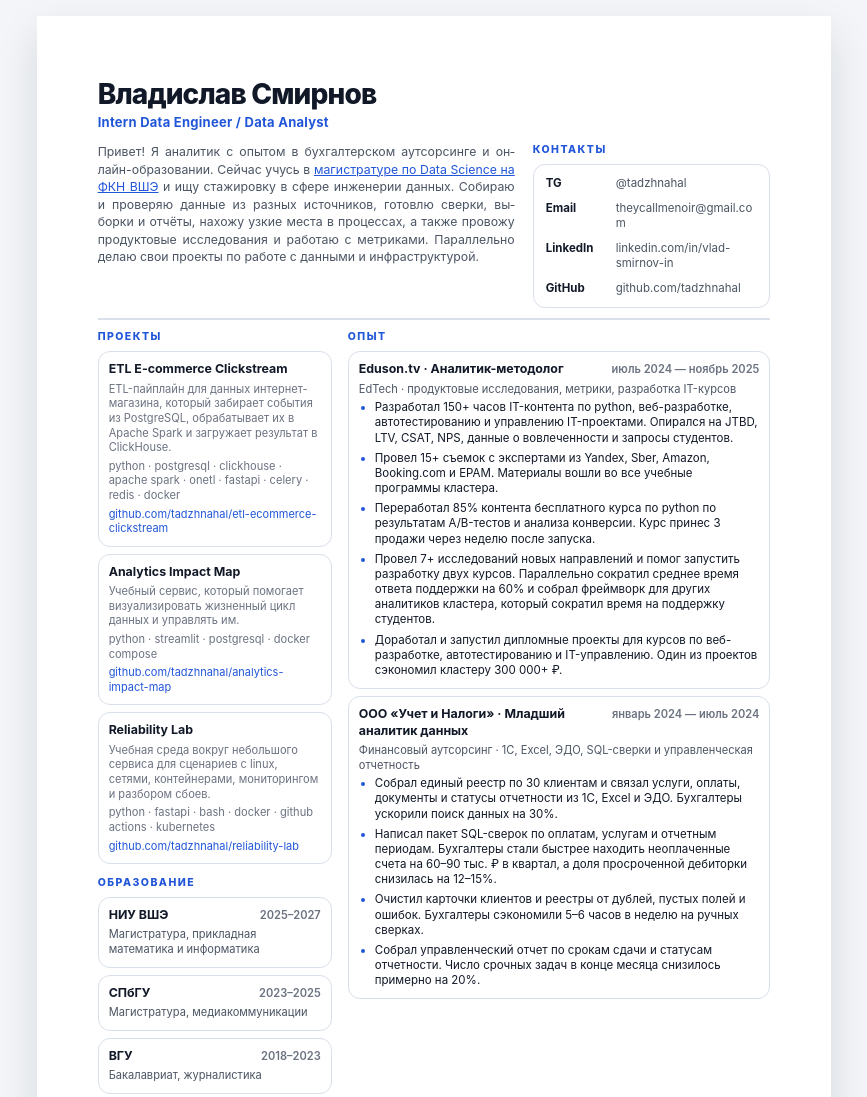
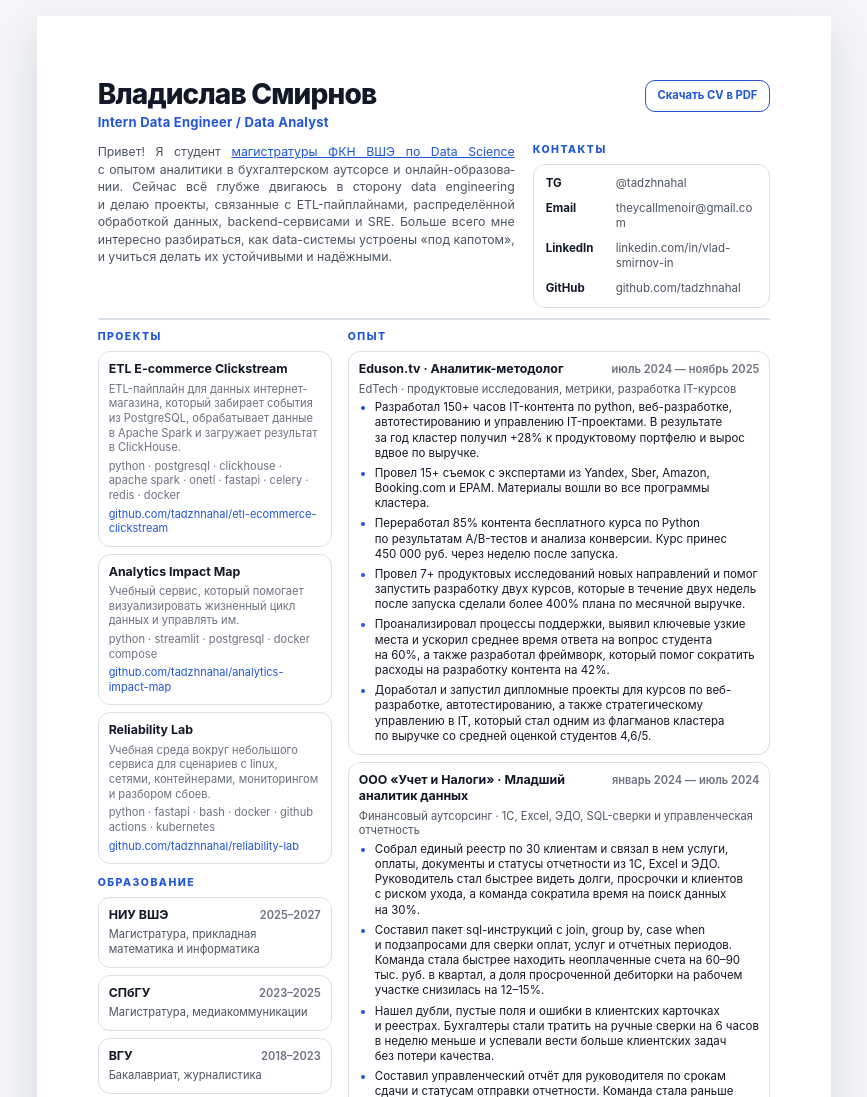
Before and after one commit to tadzhnahal/tadzhnahal.github.io, a plain HTML site: page index.html in a window 1280 px wide. Shown: the top 1097 px of the page, without its empty margins (206-1073 px from the left). Drawn offline with Linux system fonts and the light colour scheme.

Commit message:
update CV page and add PDF

```diff
--- a/index.html
+++ b/index.html
@@ -52,7 +52,7 @@
       display: grid;
       grid-template-columns: 1.72fr 0.98fr;
       grid-template-areas:
-        "intro ."
+        "intro action"
         "summary contacts";
       gap: 12px 18px;
       padding-bottom: 10px;
@@ -63,6 +63,14 @@
     .header-main {
       grid-area: intro;
       min-width: 0;
+    }
+
+    .header-actions {
+      grid-area: action;
+      min-width: 0;
+      display: flex;
+      justify-content: flex-end;
+      align-items: flex-start;
     }
 
     .header-side {
@@ -109,6 +117,28 @@
     }
 
     .summary a:hover {
+      color: #173f9b;
+    }
+
+    .download-btn {
+      display: inline-flex;
+      align-items: center;
+      justify-content: center;
+      padding: 8px 12px;
+      border: 1px solid var(--accent);
+      border-radius: 10px;
+      background: #fff;
+      color: var(--accent);
+      font-size: 11.2px;
+      font-weight: 700;
+      line-height: 1.2;
+      white-space: nowrap;
+      transition: background 0.2s ease, border-color 0.2s ease, color 0.2s ease;
+    }
+
+    .download-btn:hover {
+      background: var(--accent-soft);
+      border-color: var(--accent);
       color: #173f9b;
     }
 
@@ -265,7 +295,7 @@
       background: linear-gradient(90deg, #2156d9 0%, #2156d9 34%, #2f855a 34%, #2f855a 64%, #c76b00 64%, #c76b00 100%);
     }
 
-    @media (max-width: 980px) {
+    @media screen and (max-width: 980px) {
       .page {
         width: 100%;
         min-height: auto;
@@ -278,8 +308,13 @@
         grid-template-columns: 1fr;
         grid-template-areas:
           "intro"
+          "action"
           "summary"
           "contacts";
+      }
+
+      .header-actions {
+        justify-content: flex-start;
       }
 
       .content {
@@ -295,22 +330,62 @@
     @media print {
       html, body {
         background: #fff;
+        -webkit-print-color-adjust: exact;
+        print-color-adjust: exact;
+      }
+
+      body {
+        margin: 0;
+        padding: 0;
       }
 
       .page {
         width: 210mm;
         min-height: 297mm;
         margin: 0;
+        padding: 17mm 16mm 14mm;
         box-shadow: none;
+        background: #fff;
+        gap: 10px;
       }
 
-      a {
+      .header {
+        display: grid;
+        grid-template-columns: 1.72fr 0.98fr !important;
+        grid-template-areas:
+          "intro ."
+          "summary contacts" !important;
+        gap: 12px 18px !important;
+        align-items: start;
+      }
+
+      .content {
+        display: grid;
+        grid-template-columns: 0.82fr 1.48fr !important;
+        gap: 16px !important;
+      }
+
+      .sidebar,
+      .main {
+        display: flex;
+        flex-direction: column;
+        gap: 12px;
+      }
+
+      .header-actions,
+      .download-btn {
+        display: none !important;
+      }
+
+      a,
+      .summary a,
+      .project-link,
+      .contact-value {
         text-decoration: none;
       }
 
       .summary a {
         color: inherit;
-        text-decoration: none;
       }
     }
   </style>
@@ -323,12 +398,14 @@
         <div class="role">Intern Data Engineer / Data Analyst</div>
       </div>
 
+      <div class="header-actions">
+        <a class="download-btn" href="Vladislav_Smirnov_CV.pdf" download="Vladislav_Smirnov_CV.pdf">Скачать CV в PDF</a>
+      </div>
+
       <p class="summary">
-        Привет! Я аналитик с опытом в бухгалтерском аутсорсинге и онлайн-образовании. Сейчас учусь в
-        <a href="https://www.hse.ru/ma/mds/" target="_blank" rel="noreferrer">магистратуре по Data Science на ФКН ВШЭ</a>
-        и ищу стажировку в сфере инженерии данных. Собираю и проверяю данные из разных источников, готовлю сверки,
-        выборки и отчёты, нахожу узкие места в процессах, а также провожу продуктовые исследования и работаю с
-        метриками. Параллельно делаю свои проекты по работе с данными и инфраструктурой.
+        Привет! Я студент
+        <a href="https://www.hse.ru/ma/mds/" target="_blank" rel="noreferrer">магистратуры ФКН ВШЭ по Data Science</a>
+        с опытом аналитики в бухгалтерском аутсорсе и онлайн-образовании. Сейчас всё глубже двигаюсь в сторону data engineering и делаю проекты, связанные с ETL-пайплайнами, распределённой обработкой данных, backend-сервисами и SRE. Больше всего мне интересно разбираться, как data-системы устроены «под капотом», и учиться делать их устойчивыми и надёжными.
       </p>
 
       <div class="header-side">
@@ -365,7 +442,7 @@
             <div class="item-head">
               <h3 class="item-title">ETL E-commerce Clickstream</h3>
             </div>
-            <p class="small">ETL-пайплайн для данных интернет-магазина, который забирает события из PostgreSQL, обрабатывает их в Apache Spark и загружает результат в ClickHouse.</p>
+            <p class="small">ETL-пайплайн для данных интернет-магазина, который забирает события из PostgreSQL, обрабатывает данные в Apache Spark и загружает результат в ClickHouse.</p>
             <p class="stack">python · postgresql · clickhouse · apache spark · onetl · fastapi · celery · redis · docker</p>
             <a class="project-link" href="https://github.com/tadzhnahal/etl-ecommerce-clickstream" target="_blank" rel="noreferrer">github.com/tadzhnahal/etl-ecommerce-clickstream</a>
           </div>
@@ -439,6 +516,8 @@
               <span class="chip">kubernetes</span>
               <span class="chip">linux</span>
               <span class="chip">git</span>
+              <span class="chip">продуктовая аналитика</span>
+              <span class="chip">продуктовые исследования</span>
             </div>
           </div>
         </section>
@@ -469,11 +548,12 @@
             </div>
             <p class="item-sub">EdTech · продуктовые исследования, метрики, разработка IT-курсов</p>
             <ul>
-              <li>Разработал 150+ часов IT-контента по python, веб-разработке, автотестированию и управлению IT-проектами. Опирался на JTBD, LTV, CSAT, NPS, данные о вовлеченности и запросы студентов.</li>
-              <li>Провел 15+ съемок с экспертами из Yandex, Sber, Amazon, Booking.com и EPAM. Материалы вошли во все учебные программы кластера.</li>
-              <li>Переработал 85% контента бесплатного курса по python по результатам A/B-тестов и анализа конверсии. Курс принес 3 продажи через неделю после запуска.</li>
-              <li>Провел 7+ исследований новых направлений и помог запустить разработку двух курсов. Параллельно сократил среднее время ответа поддержки на 60% и собрал фреймворк для других аналитиков кластера, который сократил время на поддержку студентов.</li>
-              <li>Доработал и запустил дипломные проекты для курсов по веб-разработке, автотестированию и IT-управлению. Один из проектов сэкономил кластеру 300&nbsp;000+&nbsp;₽.</li>
+              <li>Разработал 150+ часов IT-контента по python, веб-разработке, автотестированию и управлению IT-проектами. В результате за год кластер получил +28% к продуктовому портфелю и вырос вдвое по выручке.</li>
+              <li>Провел 15+ съемок с экспертами из Yandex, Sber, Amazon, Booking.com и EPAM. Материалы вошли во все программы кластера.</li>
+              <li>Переработал 85% контента бесплатного курса по Python по результатам A/B-тестов и анализа конверсии. Курс принес 450&nbsp;000&nbsp;руб. через неделю после запуска.</li>
+              <li>Провел 7+ продуктовых исследований новых направлений и помог запустить разработку двух курсов, которые в течение двух недель после запуска сделали более 400% плана по месячной выручке.</li>
+              <li>Проанализировал процессы поддержки, выявил ключевые узкие места и ускорил среднее время ответа на вопрос студента на 60%, а также разработал фреймворк, который помог сократить расходы на разработку контента на 42%.</li>
+              <li>Доработал и запустил дипломные проекты для курсов по веб-разработке, автотестированию, а также стратегическому управлению в IT, который стал одним из флагманов кластера по выручке со средней оценкой студентов 4,6/5.</li>
             </ul>
           </div>
 
@@ -484,10 +564,10 @@
             </div>
             <p class="item-sub">Финансовый аутсорсинг · 1С, Excel, ЭДО, SQL-сверки и управленческая отчетность</p>
             <ul>
-              <li>Собрал единый реестр по 30 клиентам и связал услуги, оплаты, документы и статусы отчетности из 1С, Excel и ЭДО. Бухгалтеры ускорили поиск данных на 30%.</li>
-              <li>Написал пакет SQL-сверок по оплатам, услугам и отчетным периодам. Бухгалтеры стали быстрее находить неоплаченные счета на 60–90 тыс. ₽ в квартал, а доля просроченной дебиторки снизилась на 12–15%.</li>
-              <li>Очистил карточки клиентов и реестры от дублей, пустых полей и ошибок. Бухгалтеры сэкономили 5–6 часов в неделю на ручных сверках.</li>
-              <li>Собрал управленческий отчет по срокам сдачи и статусам отчетности. Число срочных задач в конце месяца снизилось примерно на 20%.</li>
+              <li>Собрал единый реестр по 30 клиентам и связал в нем услуги, оплаты, документы и статусы отчетности из 1С, Excel и ЭДО. Руководитель стал быстрее видеть долги, просрочки и клиентов с риском ухода, а команда сократила время на поиск данных на 30%.</li>
+              <li>Составил пакет sql-инструкций с join, group by, case when и подзапросами для сверки оплат, услуг и отчетных периодов. Команда стала быстрее находить неоплаченные счета на 60–90 тыс. руб. в квартал, а доля просроченной дебиторки на рабочем участке снизилась на 12–15%.</li>
+              <li>Нашел дубли, пустые поля и ошибки в клиентских карточках и реестрах. Бухгалтеры стали тратить на ручные сверки на 6 часов в неделю меньше и успевали вести больше клиентских задач без потери качества.</li>
+              <li>Составил управленческий отчёт для руководителя по срокам сдачи и статусам отправки отчетности. Команда стала раньше замечать риск срыва срока, а число срочных задач в конце месяца снизилось на 20%.</li>
             </ul>
           </div>
         </section>
@@ -496,5 +576,41 @@
 
     <div class="footer-line"></div>
   </article>
+
+  <script>
+    (function () {
+      const selectors = ['.summary', '.small', '.item-sub', 'li'];
+      const shortWords = [
+        'а', 'и', 'в', 'во', 'к', 'ко', 'с', 'со', 'у',
+        'о', 'об', 'обо', 'по', 'за', 'из', 'от', 'до',
+        'на', 'но', 'не', 'для', 'при', 'под', 'над', 'без'
+      ];
+
+      const re = new RegExp(
+        `(^|[\\s\\u00A0(«"])(${shortWords.join('|')})(\\s+)`,
+        'gmi'
+      );
+
+      function fixText(text) {
+        return text.replace(re, (match, before, word) => {
+          return `${before}${word}\u00A0`;
+        });
+      }
+
+      function walk(node) {
+        if (node.nodeType === Node.TEXT_NODE) {
+          node.nodeValue = fixText(node.nodeValue);
+          return;
+        }
+
+        if (node.nodeType === Node.ELEMENT_NODE) {
+          if (['SCRIPT', 'STYLE', 'A'].includes(node.tagName)) return;
+          node.childNodes.forEach(walk);
+        }
+      }
+
+      document.querySelectorAll(selectors.join(', ')).forEach(walk);
+    })();
+  </script>
 </body>
 </html>
```
Also changed, not shown: 1 other file.
